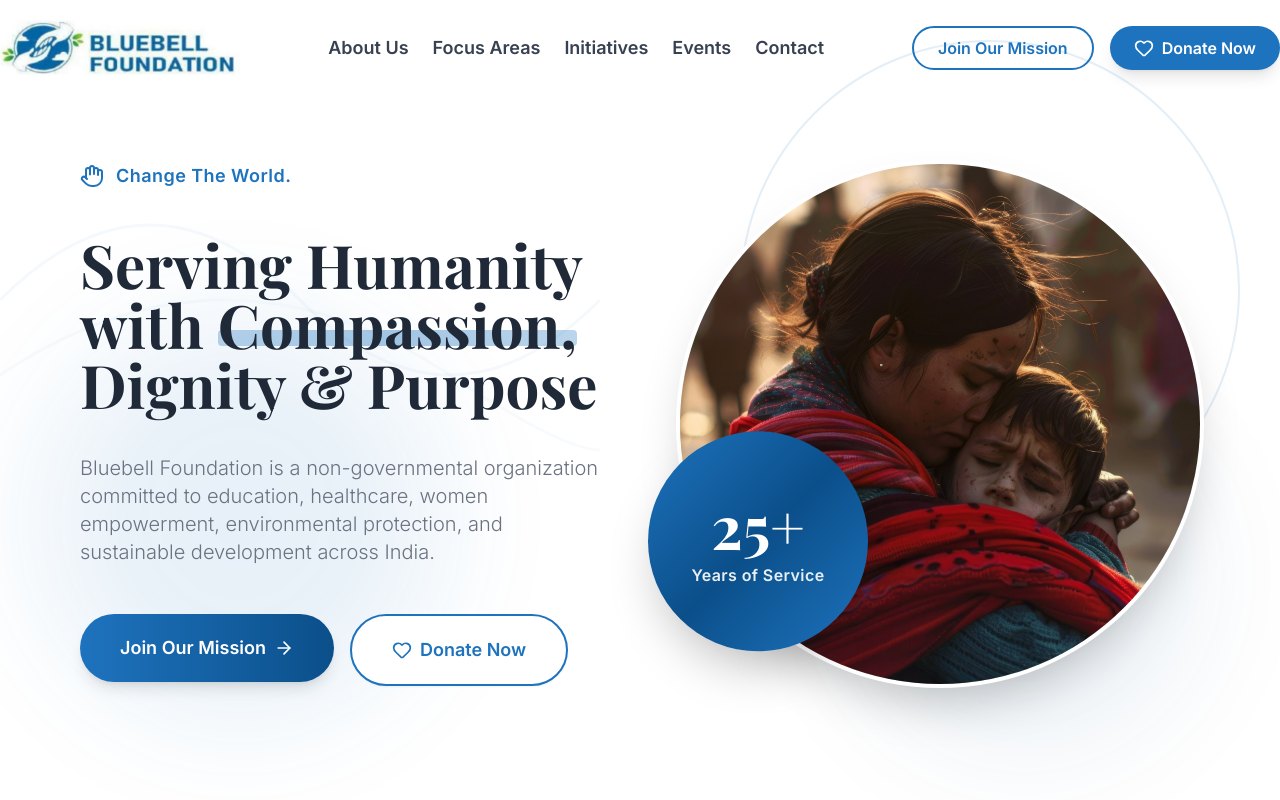
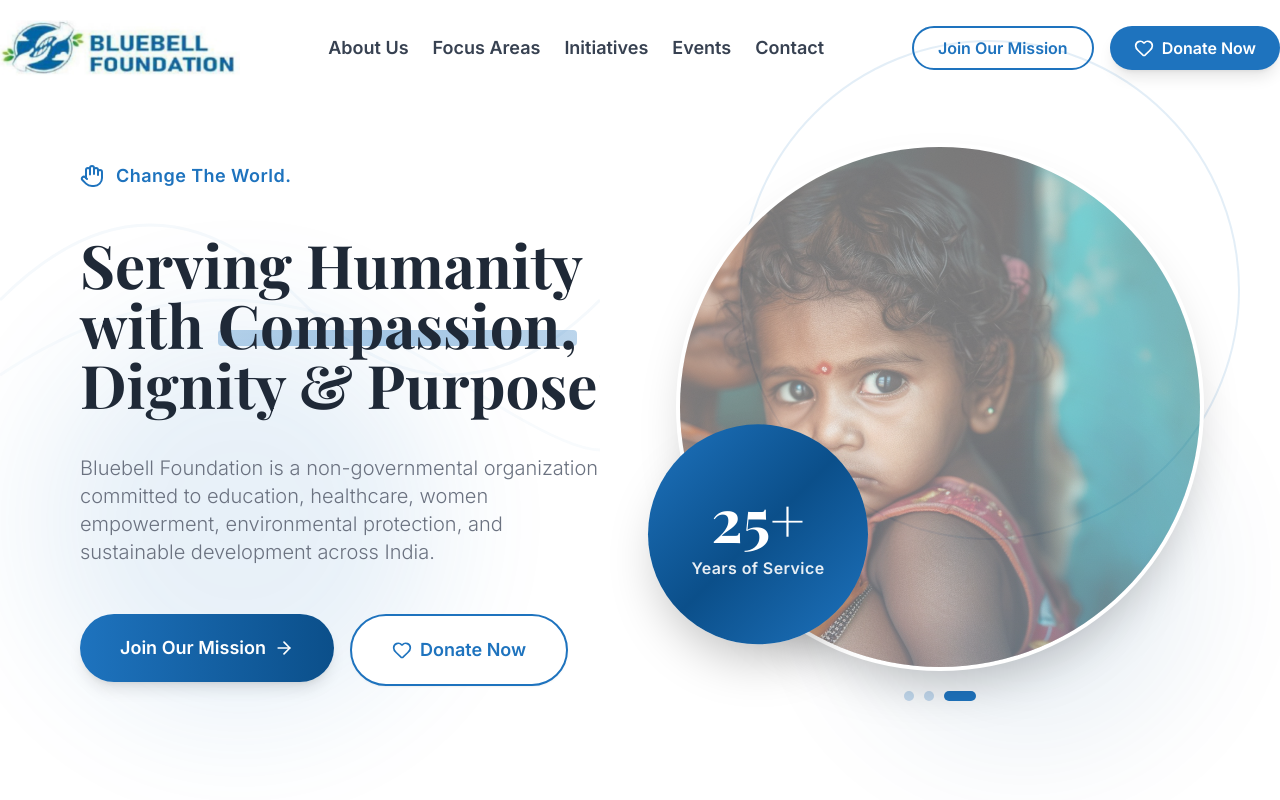
Before and after one commit to desirediv0/Bluebell-Foundation, a Next.js app: page / in a window 1280 px wide. Shown: the top 800 px of the page. Built offline with nearby package versions, Linux system fonts and the light colour scheme.

Commit message:
feat: implement animated hero section with image carousel and call-to-action buttons

```diff
--- a/src/components/sections/HeroSection.jsx
+++ b/src/components/sections/HeroSection.jsx
@@ -1,12 +1,39 @@
 'use client';
 
-import { motion } from 'framer-motion';
+import { motion, AnimatePresence } from 'framer-motion';
 import { ArrowRight, Heart, Hand } from 'lucide-react';
 import Link from 'next/link';
-import { Button } from '@/components/ui/button';
 import Image from 'next/image';
+import { useState, useEffect, useCallback } from 'react';
+
+// --- Image Carousel Data ---
+const carouselImages = [
+    {
+        src: '/home.jpg',
+        alt: 'Children receiving education and support',
+    },
+    {
+        src: '/home2.jpg',
+        alt: 'Women empowerment programs',
+    },
+    {
+        src: '/home3.jpg',
+        alt: 'Healthcare outreach in rural India',
+    },
+];
 
 export default function HeroSection() {
+    const [currentIndex, setCurrentIndex] = useState(0);
+
+    const nextSlide = useCallback(() => {
+        setCurrentIndex((prev) => (prev + 1) % carouselImages.length);
+    }, []);
+
+    useEffect(() => {
+        const interval = setInterval(nextSlide, 3000);
+        return () => clearInterval(interval);
+    }, [nextSlide]);
+
     return (
         <section className="min-h-[90vh] md:min-h-screen bg-white flex items-center relative overflow-x-hidden w-full">
             {/* Subtle Abstract Background Shapes */}
@@ -81,7 +108,7 @@ export default function HeroSection() {
                             </span>
                         </motion.div>
 
-                        {/* Main Headline - Editorial Style */}
+                        {/* Main Headline */}
                         <motion.h1
                             initial={{ opacity: 0, y: 40 }}
                             animate={{ opacity: 1, y: 0 }}
@@ -107,12 +134,12 @@ export default function HeroSection() {
                             initial={{ opacity: 0, y: 30 }}
                             animate={{ opacity: 1, y: 0 }}
                             transition={{ duration: 0.8, delay: 0.5, ease: [0.22, 1, 0.36, 1] }}
-                            className="text-lg md:text-xl  text-[#6B7280] max-w-xl leading-relaxed font-light"
+                            className="text-lg md:text-xl text-[#6B7280] max-w-xl leading-relaxed font-light"
                         >
                             Bluebell Foundation is a non-governmental organization committed to education, healthcare, women empowerment, environmental protection, and sustainable development across India.
                         </motion.p>
 
-                        {/* CTA Buttons - Premium Pill Shape */}
+                        {/* CTA Buttons */}
                         <motion.div
                             initial={{ opacity: 0, y: 30 }}
                             animate={{ opacity: 1, y: 0 }}
@@ -142,14 +169,14 @@ export default function HeroSection() {
                         </motion.div>
                     </div>
 
-                    {/* Right Side - Circular Image with Floating Badge */}
+                    {/* Right Side - Circular Image Carousel + Floating Badge */}
                     <motion.div
                         initial={{ opacity: 0, x: 60 }}
                         animate={{ opacity: 1, x: 0 }}
                         transition={{ duration: 1, delay: 0.4, ease: [0.22, 1, 0.36, 1] }}
                         className="relative flex items-center justify-center"
                     >
-                        {/* Large Circular Image */}
+                        {/* Large Circular Image Carousel */}
                         <div className="relative w-full max-w-[500px] md:max-w-[600px] aspect-square">
                             <motion.div
                                 initial={{ scale: 0.9, opacity: 0 }}
@@ -157,36 +184,65 @@ export default function HeroSection() {
                                 transition={{ duration: 1.2, delay: 0.6, ease: [0.22, 1, 0.36, 1] }}
                                 className="relative w-full h-full rounded-full overflow-hidden shadow-2xl ring-4 ring-white"
                             >
-                                <Image
-                                    src="/home.jpg"
-                                    alt="Children receiving education and support"
-                                    className="w-full h-full object-cover"
-                                    width={500}
-                                    height={500}
-                                />
+                                {/* Infinite Carousel Images */}
+                                <AnimatePresence mode="wait">
+                                    <motion.div
+                                        key={currentIndex}
+                                        initial={{ opacity: 0, scale: 1.1 }}
+                                        animate={{ opacity: 1, scale: 1 }}
+                                        exit={{ opacity: 0, scale: 0.95 }}
+                                        transition={{ duration: 0.8, ease: [0.22, 1, 0.36, 1] }}
+                                        className="absolute inset-0"
+                                    >
+                                        <Image
+                                            src={carouselImages[currentIndex].src}
+                                            alt={carouselImages[currentIndex].alt}
+                                            className="w-full h-full object-cover"
+                                            width={600}
+                                            height={600}
+                                            priority
+                                        />
+                                    </motion.div>
+                                </AnimatePresence>
+
                                 <div className="absolute inset-0 bg-gradient-to-t from-[#1E73BE]/10 via-transparent to-transparent" />
                             </motion.div>
+
+                            {/* Carousel Indicator Dots */}
+                            <div className="flex justify-center gap-2.5 mt-6">
+                                {carouselImages.map((_, i) => (
+                                    <button
+                                        key={i}
+                                        onClick={() => setCurrentIndex(i)}
+                                        className={`rounded-full transition-all duration-500 ${
+                                            i === currentIndex
+                                                ? 'w-8 h-2.5 bg-[#1E73BE]'
+                                                : 'w-2.5 h-2.5 bg-[#1E73BE]/25 hover:bg-[#1E73BE]/40'
+                                        }`}
+                                    />
+                                ))}
+                            </div>
                         </div>
 
-                        {/* Floating Statistic Badge - Circular with Gradient */}
+                        {/* Floating Statistic Badge */}
                         <motion.div
                             initial={{ opacity: 0, y: 30, scale: 0.8 }}
                             animate={{
                                 opacity: 1,
                                 y: [0, -10, 0],
-                                scale: 1
+                                scale: 1,
                             }}
                             transition={{
                                 opacity: { duration: 0.8, delay: 1 },
                                 y: {
                                     duration: 3,
                                     repeat: Infinity,
-                                    ease: "easeInOut",
-                                    delay: 1.2
+                                    ease: 'easeInOut',
+                                    delay: 1.2,
                                 },
-                                scale: { duration: 0.8, delay: 1 }
+                                scale: { duration: 0.8, delay: 1 },
                             }}
-                            className="absolute bottom-8 left-0 md:-left-8 w-[180px] h-[180px] md:w-[220px] md:h-[220px] rounded-full bg-gradient-to-br from-[#1E73BE] via-[#0B4F8A] to-[#1E73BE] shadow-2xl flex flex-col items-center justify-center text-white p-6 z-10"
+                            className="absolute bottom-14 left-0 md:-left-8 w-[180px] h-[180px] md:w-[220px] md:h-[220px] rounded-full bg-gradient-to-br from-[#1E73BE] via-[#0B4F8A] to-[#1E73BE] shadow-2xl flex flex-col items-center justify-center text-white p-6 z-10"
                         >
                             <div className="text-center">
                                 <motion.div
```
Also changed, not shown: public/home2.jpg (added), public/home3.jpg (added).
